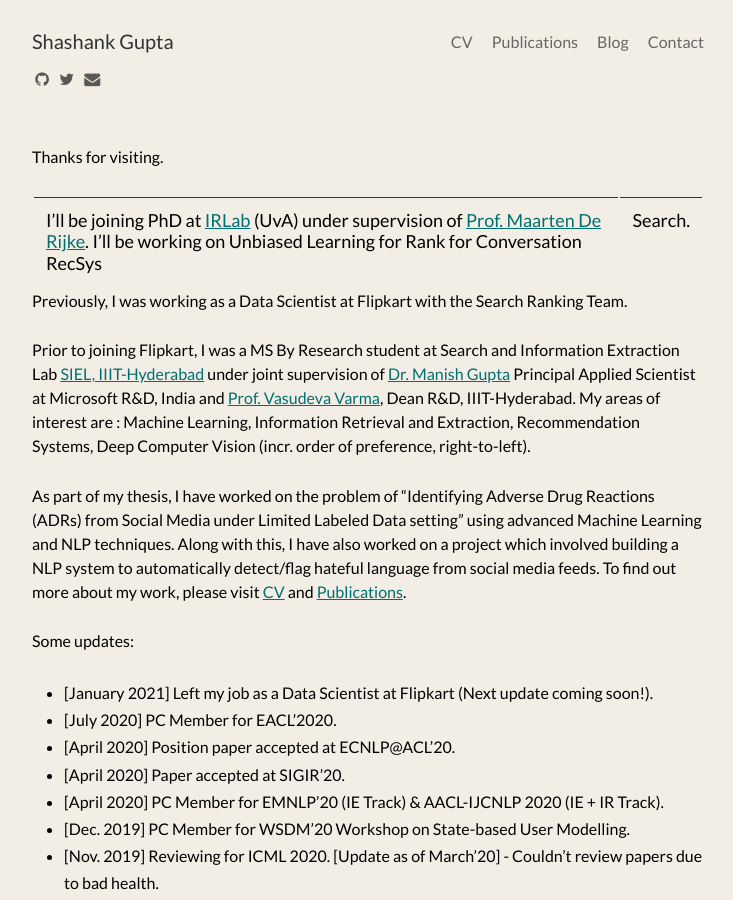
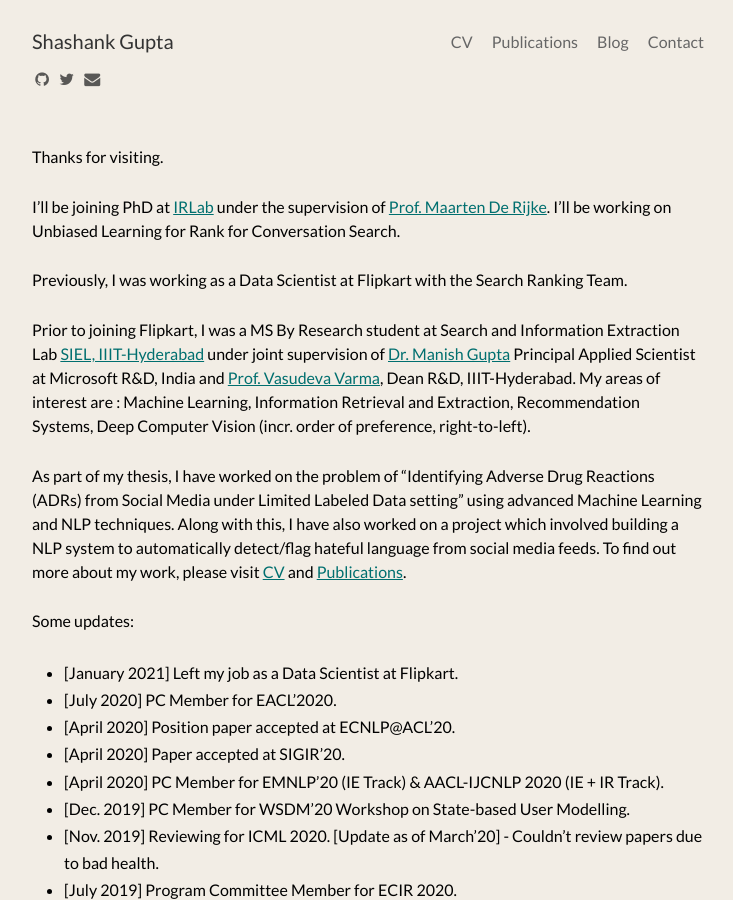
Before and after one commit to shashankg7/shashankg7.github.io, a Jekyll site: the page built from index.md, in a window 1280 px wide and 900 px high. Shown: the whole window, without its empty margins (272-1005 px from the left). Built offline with Jekyll 4.4.1, drawn with Linux system fonts in a browser that asks for light colours; nearby versions of some CDN libraries.

Commit message:
Update index.md

```diff
--- a/index.md
+++ b/index.md
@@ -5,7 +5,7 @@
 
 Thanks for visiting.
 
-I'll be joining PhD at [IRLab](http://irlab.science.uva.nl) (UvA) under supervision of [Prof. Maarten De Rijke](https://staff.fnwi.uva.nl/m.derijke/). I'll be working on Unbiased Learning for Rank for Conversation RecSys|Search.
+I'll be joining PhD at [IRLab](http://irlab.science.uva.nl) under the supervision of [Prof. Maarten De Rijke](https://staff.fnwi.uva.nl/m.derijke/). I'll be working on Unbiased Learning for Rank for Conversation Search.
 
 Previously, I was working as a Data Scientist at Flipkart with the Search Ranking Team.
 
@@ -16,7 +16,7 @@
 
 Some updates:
 
-* [January 2021] Left my job as a Data Scientist at Flipkart (Next update coming soon!).
+* [January 2021] Left my job as a Data Scientist at Flipkart.
 * [July 2020] PC Member for EACL'2020.
 * [April 2020] Position paper accepted at ECNLP@ACL'20.
 * [April 2020] Paper accepted at SIGIR'20.
```
